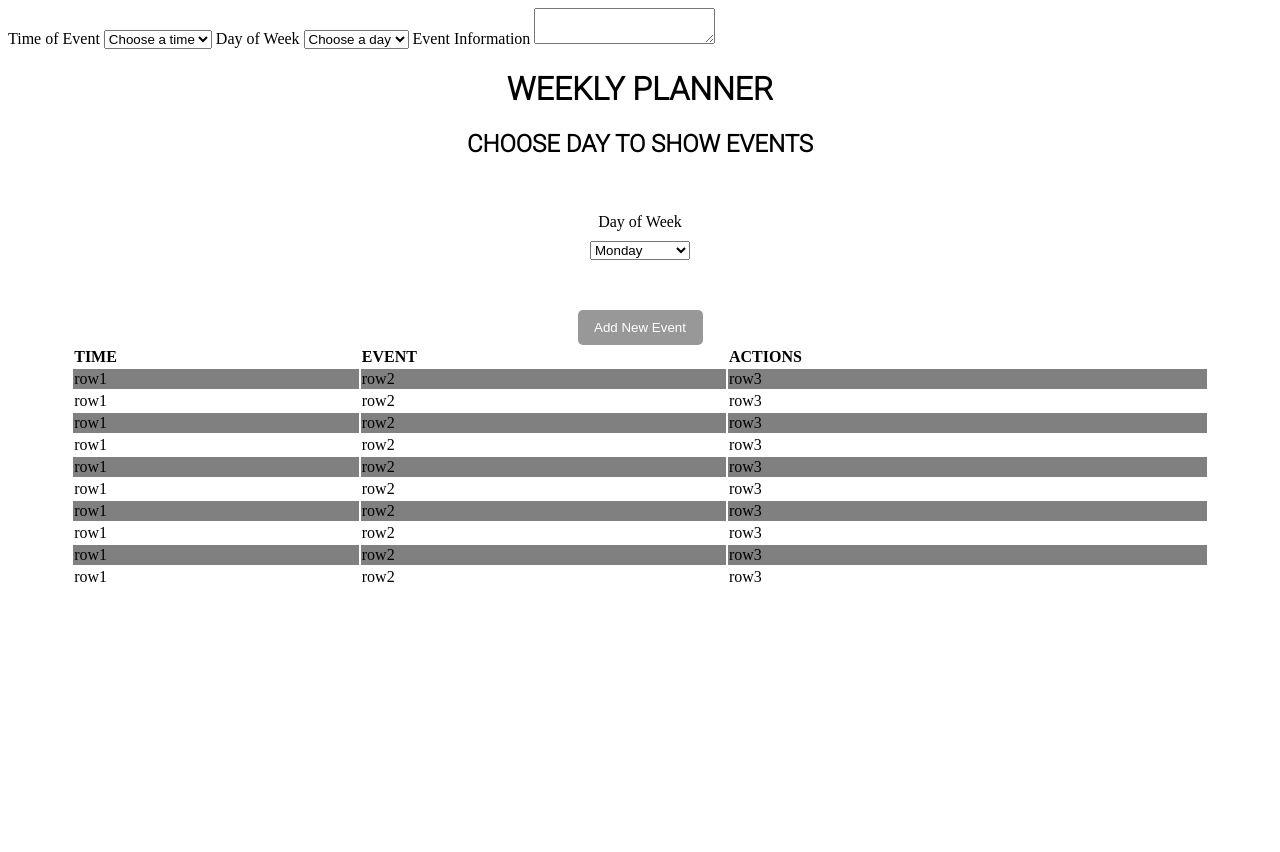
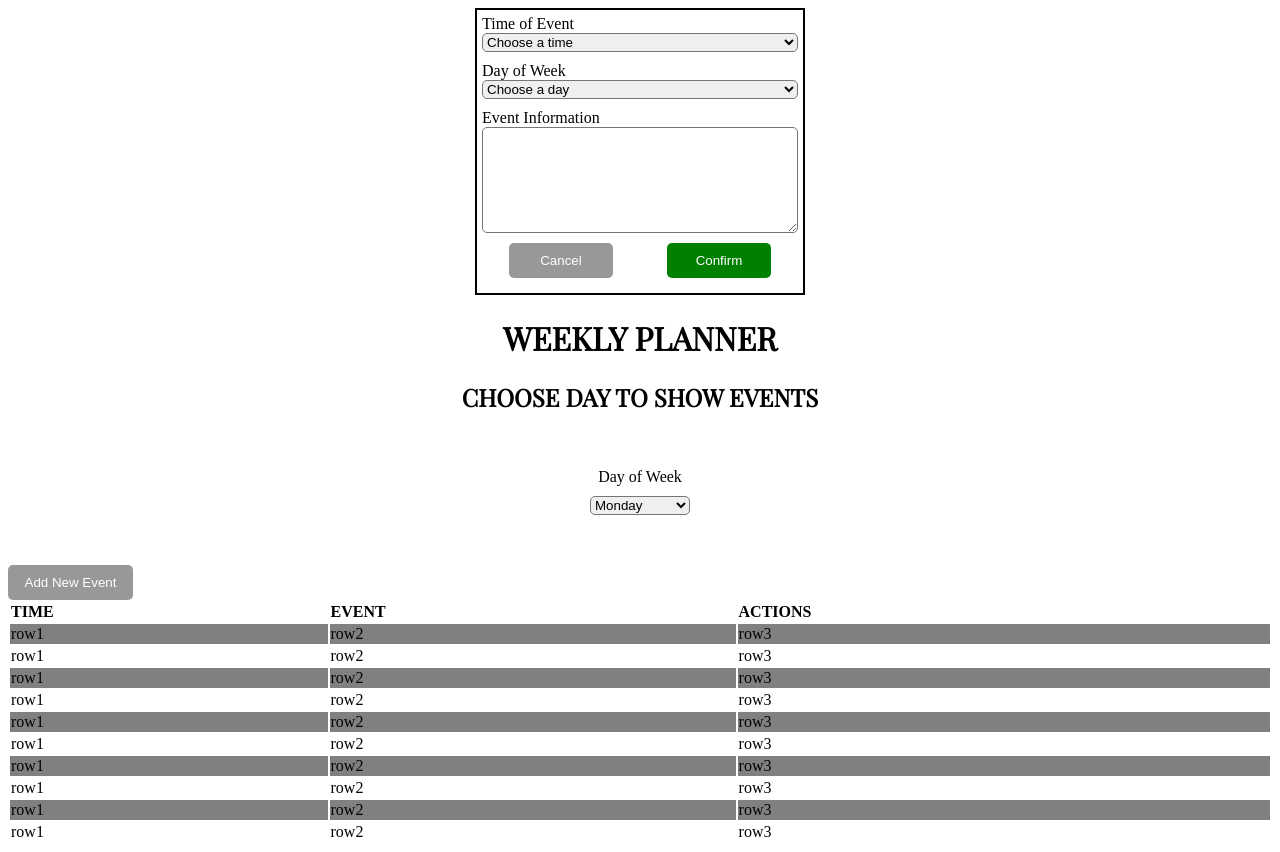
Before and after one commit to danhahn17/week-planner, a plain HTML site: page index.html in a window 1280 px wide. Before the commit the page ends 800 px from the top, so only its background shows below. Drawn offline with nearby package versions, Linux system fonts and the light colour scheme.

Commit message:
Completed html styling

```diff
--- a/index.html
+++ b/index.html
@@ -13,7 +13,7 @@
   </head>
 
   <body>
-    <div>
+    <div class="modal_full">
       <label for="new-event" class="">Time of Event</label>
       <select name="new-event" class="">
         <option selected value="">Choose a time</option>
@@ -30,6 +30,15 @@
       </select>
       <label for="text-area" class="">Event Information</label>
       <textarea class=""></textarea>
+
+      <div class="flex-container">
+        <button class="button-styling padding-fixed">
+          Cancel
+        </button>
+        <button class="button-styling padding-fixed btn-success">
+          Confirm
+        </button>
+      </div>
     </div>
 
     <div>
--- a/styles.css
+++ b/styles.css
@@ -3,17 +3,16 @@
 }
 
 /* flex the whole body to center the page content's */
-#flex-container {
+.flex-container {
   display: flex;
-  flex-direction: column;
+  flex-direction: row;
   align-items: center;
+  justify-content:space-around
 }
 
 h1,
 h2 {
-  font-family: Roboto, sans-serif;
-
-  /* NEED TO MAKE BOLD */
+  font-family: 'Playfair Display', serif;
 }
 
 .center {
@@ -28,17 +27,15 @@ h2 {
 
 table {
   text-align: left;
-  width: 90%;
-  margin: 0 auto;
+  width: 100%;
+  margin:20
 }
 
 table tr:nth-child(odd) {
   background: grey;
 }
 
-th {
-  background-color: #fff;
-}
+th{background-color:#fff}
 
 .option-size {
   display: flex;
@@ -46,6 +43,10 @@ th {
   width: 100px;
   margin: 0 auto;
 }
+
+/* .table-styling {
+  border: solid 1px;
+} */
 
 .button-spacing {
   margin-top: 50px;
@@ -58,9 +59,57 @@ th {
   background-color: rgb(153, 152, 152);
   border: 0;
   border-radius: 5px;
+
 }
 
-.button-center {
-  display: flex;
-  justify-content: center;
+/* table td:nth-child(even) {
+  background:red;
+  border: 1px solid black;
+  border-collapse: collapse;
+} */
+
+
+
+/* MODAL Creation */
+
+.modal_full{
+  display:flex;
+  flex-direction: column;
+  width:25%;
+  border:#000 solid 2px;
+  justify-content: flex-start;
+  padding:5px;
+  margin:auto;
 }
+
+.modal_full label{
+  text-align:left;
+}
+
+/* targeting the modal's input's */
+
+select{
+  border-radius:5px;
+  margin-bottom:10px;
+}
+
+
+.modal_full textarea{border-radius: 5px; height:100px}
+
+
+
+
+/* btn's */
+
+
+.modal_full button.padding-fixed{
+  width:33%;
+  justify-content: space-evenly;
+  text-align:center;
+  margin:10px
+}
+
+.btn-success{
+  background:green;
+  color:#fff
+}
```
